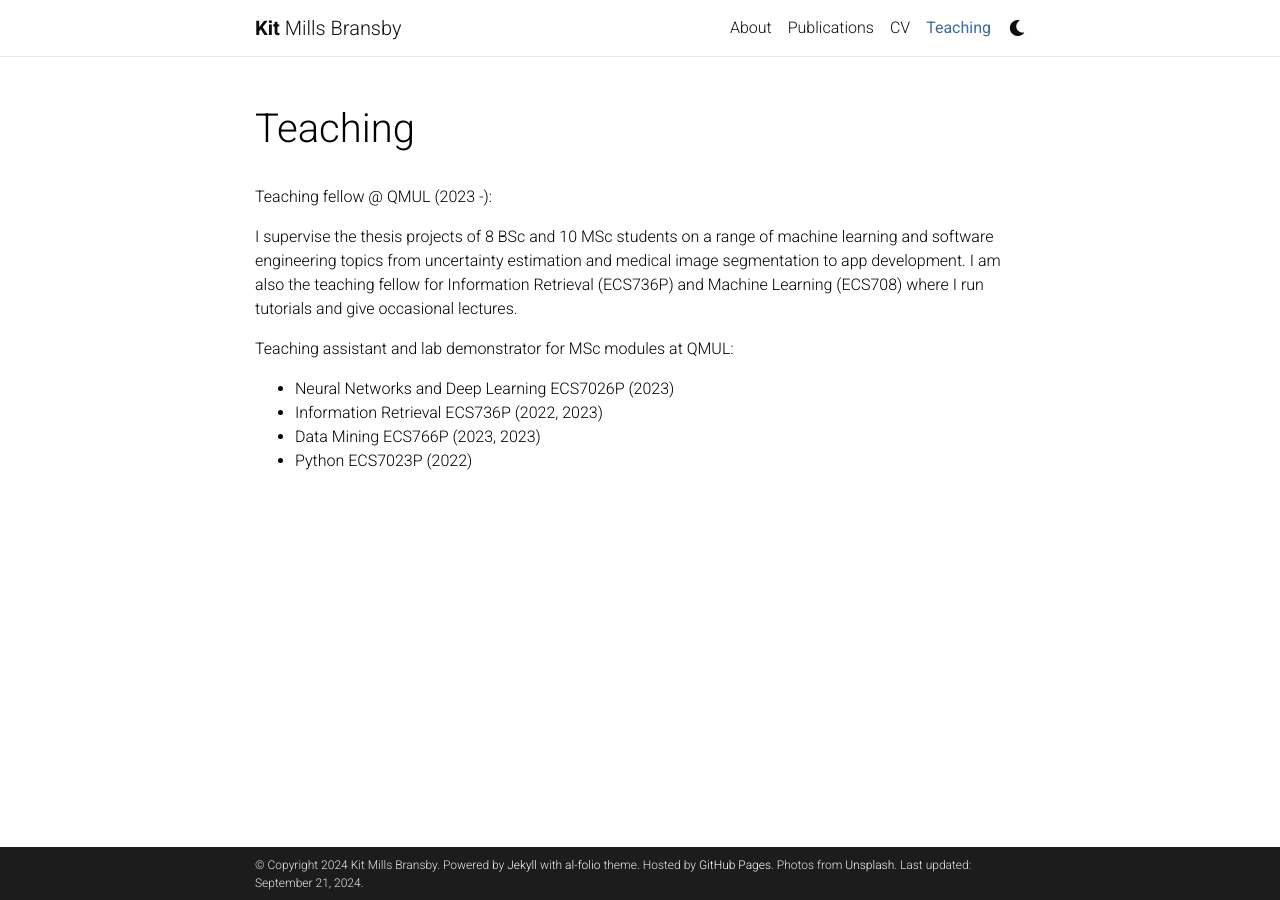
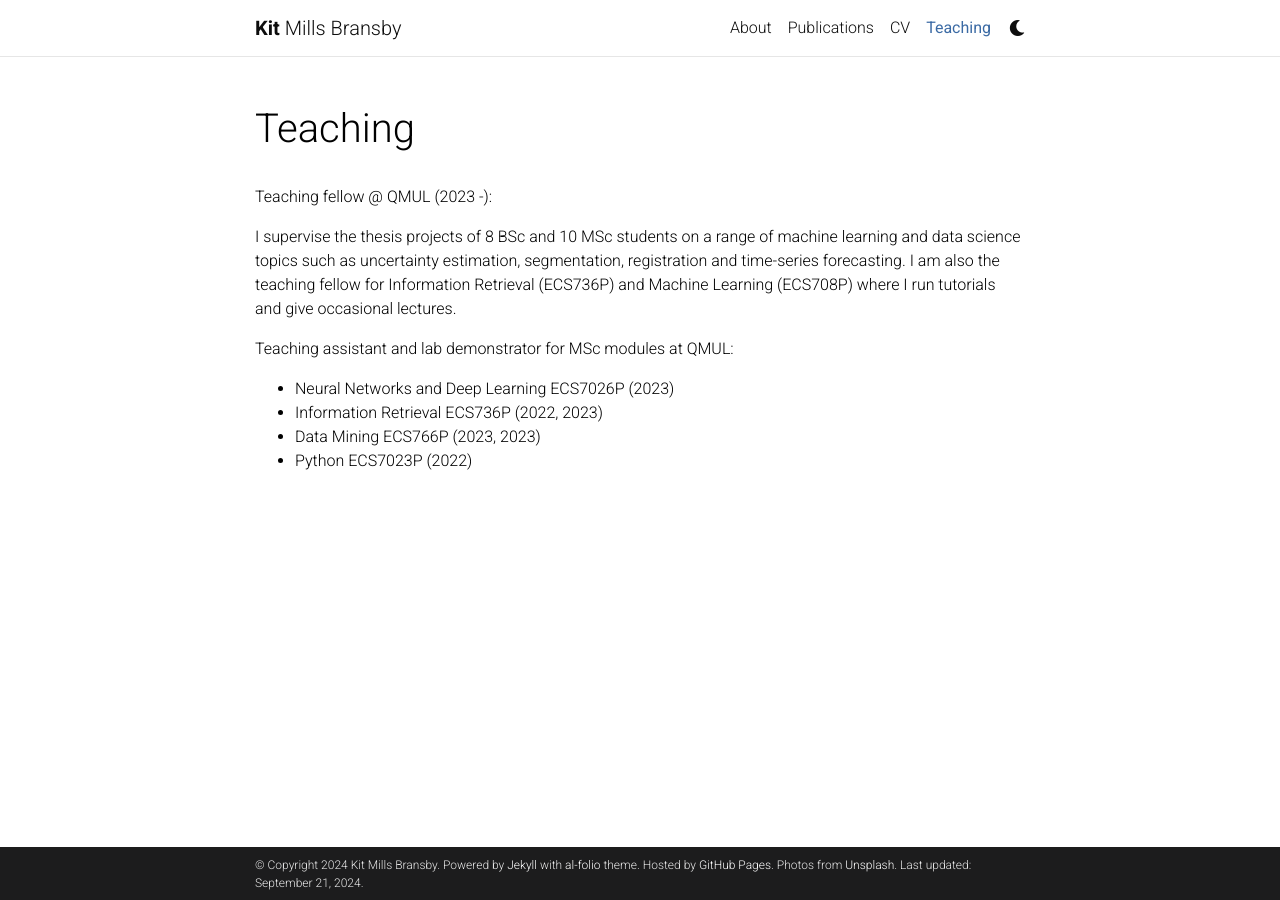
Before and after one commit to kitbransby/kitbransby.github.io, a Jekyll site: the page built from _pages/teaching.md, in a window 1280 px wide. Built offline with Jekyll 4.4.1, drawn with Linux system fonts in a browser that asks for light colours; full-size pictures stand in for the smaller copies a plugin makes; comment, search, counter and statistics services are not loaded; a style sheet for code colours, icons or effects is not loaded.

Commit message:
update cv

```diff
--- a/_bibliography/papers.bib
+++ b/_bibliography/papers.bib
@@ -1,7 +1,7 @@
 ---
 ---
 @article{polycore,
-  title={BackMix: Mitigating Shortcut Learning in Echocardiography with Minimal Supervision},
+  title={POLYCORE: Polygon-based contour refinement for improved Intravascular Ultrasound Segmentation},
   author={Bransby, Kit Mills and Bajaj, Retesh and Ramasamy, Anantharaman and Cap, Murat and Yap, Nathan and Slabaugh, Gregory and Bourantas, Christos and Zhang, Qianni},
   journal={Computers in Biology and Medicine},
   year={2024},
--- a/_pages/teaching.md
+++ b/_pages/teaching.md
@@ -9,7 +9,7 @@ nav_order: 5
 
 Teaching fellow @ QMUL (2023 -):
 
-I supervise the thesis projects of 8 BSc and 10 MSc students on a range of machine learning and software engineering topics from uncertainty estimation and medical image segmentation to app development. I am also the teaching fellow for Information Retrieval (ECS736P) and Machine Learning (ECS708) where I run tutorials and give occasional lectures.
+I supervise the thesis projects of 8 BSc and 10 MSc students on a range of machine learning and data science topics such as uncertainty estimation, segmentation, registration and time-series forecasting. I am also the teaching fellow for Information Retrieval (ECS736P) and Machine Learning (ECS708P) where I run tutorials and give occasional lectures.
 
 
 Teaching assistant and lab demonstrator for MSc modules at QMUL:
```
Also changed, not shown: _news/announcement_5.md (+1 -1 lines), 1 other file.
